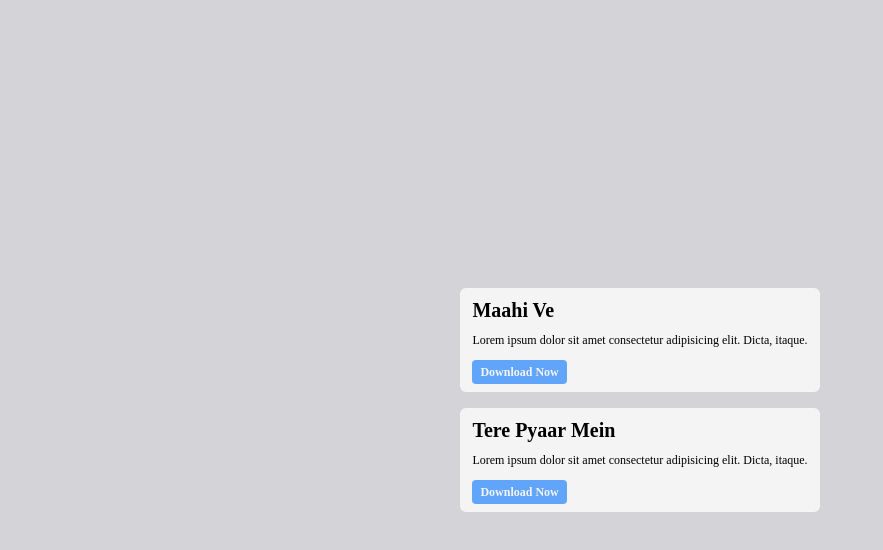
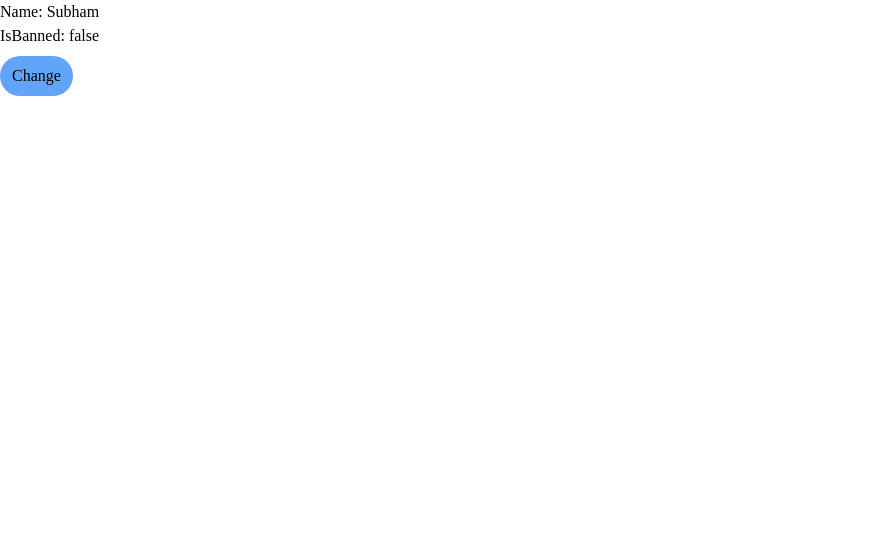
Before and after one commit to SGsubuuu-2322/React_Trial, a React (Vite) app: page / in a window 1280 px wide. Shown: the top 550 px of the page, without its empty margins (0-883 px from the left). Built offline with nearby package versions, Linux system fonts and the light colour scheme.

Commit message:
Added and learned concepts and codes for state management using useState hooks...

```diff
--- a/src/App.jsx
+++ b/src/App.jsx
@@ -1,12 +1,14 @@
 // import React from "react";
 // import Card from "./components/Card";
-import Button from "./components/Button";
+// import Button from "./components/Button";
+import UseState from "./components/UseState";
 
 function App(){
   return(
    <>
     {/* <Card/> */}
-    <Button/>
+    {/* <Button/> */}
+    <UseState/>
    </>
   )
 }
--- /dev/null
+++ b/src/components/UseState.jsx
@@ -0,0 +1,15 @@
+import React, { useState } from 'react'
+
+function UseState() {
+    const [val, setVal] = useState({name: "Subham", isBanned: false});
+  return (
+    <div>
+        <h1>Name: {val.name}</h1>
+        <h2>IsBanned: {val.isBanned.toString()}</h2>
+
+        <button onClick={()=> setVal({...val, isBanned: !val.isBanned})} className='px-3 py-2 mt-2 bg-blue-400 rounded-full'>Change</button>
+    </div>
+  )
+}
+
+export default UseState
```
